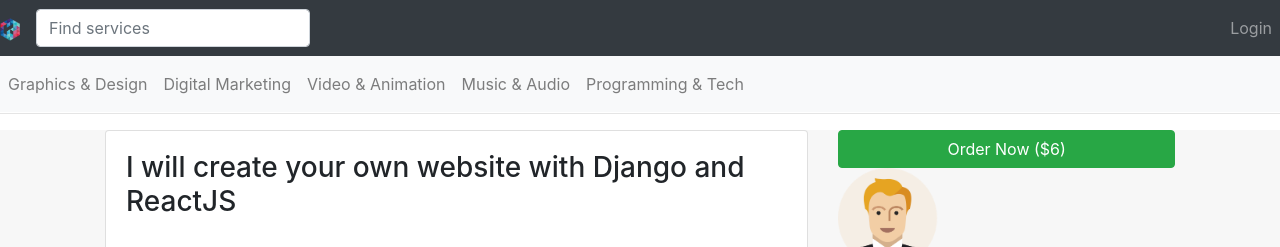
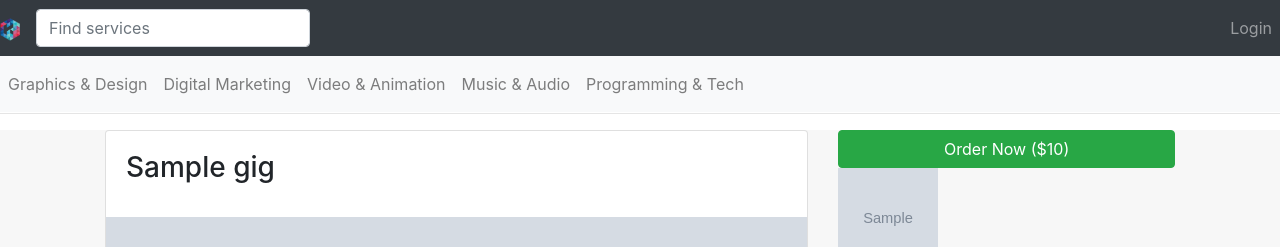
Before and after one commit to dorocinski/learn-sixerr-upd, a Django app: page /gigs/1/ in a window 1280 px wide. Shown: the top 247 px of the page. Run offline with Django 3.2, Linux system fonts and the light colour scheme; tables that the repository leaves empty hold one stand-in row (values such as "Sample post"); grey boxes marked "Sample" are stand-in pictures; some libraries are stand-ins or nearby versions.

Commit message:
T8_3: Update Gig Detail Page

```diff
--- a/sixerrapp/templates/gig_detail.html
+++ b/sixerrapp/templates/gig_detail.html
@@ -8,9 +8,9 @@
 
       <div class="card">
         <div class="card-body">
-          <h3 class="card-title">I will create your own website with Django and ReactJS</h3>
+          <h3 class="card-title">{{ gig.title }}</h3>
         </div>
-        <img class="card-img-bottom" src="{% static 'img/gig.png' %}">
+        <img class="card-img-bottom" src="/media/{{ gig.photo }}">
       </div>
 
 <!-- Fiz Até aqui, terminar o resto do Layout -->
@@ -19,7 +19,7 @@
           <h4>About This Gig</h4>
         </div>
         <div class="panel-body">
-          <p>I will create your website in just 2 days.</p>
+          <p>{{ gig.description }}</p>
         </div>
       </div>
       <div class="panel panel-default">
@@ -31,7 +31,8 @@
             <li class="list-group-item">
               <div class="row">
                 <div class="col-md-2">
-                  <img src="{% static 'img/avatar.png' %}" class="img-circle center-block" height="60" width="60">
+                  <img src="{% static 'img/avatar.png' %}"
+                    class="img-circle center-block" height="60" width="60">
                 </div>
                 <div class="col-md-10">
                   <h5>Iron Man</h5>
@@ -46,15 +47,22 @@
     <div class="col-md-4">
       <div class="panel panel-defaul">
         <div class="panel-body">
-          <button type="button" class="btn btn-success btn-block">Order Now ($6)</button>
+          <button type="button" class="btn btn-success btn-block">
+              Order Now (${{ gig.price }})
+          </button>
         </div>
       </div>
       <div class="panel panel-default">
         <div class="panel-body">
-          <img src="{% static 'img/avatar.png' %}" class="img-circle center-block" height="100" width="100">
-          <h4 class="text-center">Iron Man</h4>
+
+          <img src="{% if gig.user.profile %} {{ gig.user.profile.avatar }}
+                    {% else %} {% static 'img/avatar.png' %} {% endif %}"
+                    class="img-circle center-block" height="100" width="100">
+          <h4 class="text-center">
+            {{ gig.user.get_full_name|default:gig.user.username }}
+          </h4>
           <hr/>
-          <p>I have 3 years of experience in Python/Django and ReactJS. I'm a cool guy! Haha</p>
+          <p>{{ gig.user.profile.about }}</p>
         </div>
       </div>
     </div>
--- a/sixerrapp/views.py
+++ b/sixerrapp/views.py
@@ -1,4 +1,4 @@
-from django.shortcuts import render
+from django.shortcuts import render, redirect
 from .models import Gig
 
 # Create your views here.
@@ -7,4 +7,8 @@
     return render(request, 'home.html', {"gigs": gigs})
 
 def gig_detail(request, id):
-    return render(request, 'gig_detail.html', {})
+    try:
+        gig = Gig.objects.get(id=id)
+    except Gig.DoesNotExist:
+        return redirect('/')
+    return render(request, 'gig_detail.html', {"gig": gig})
```
